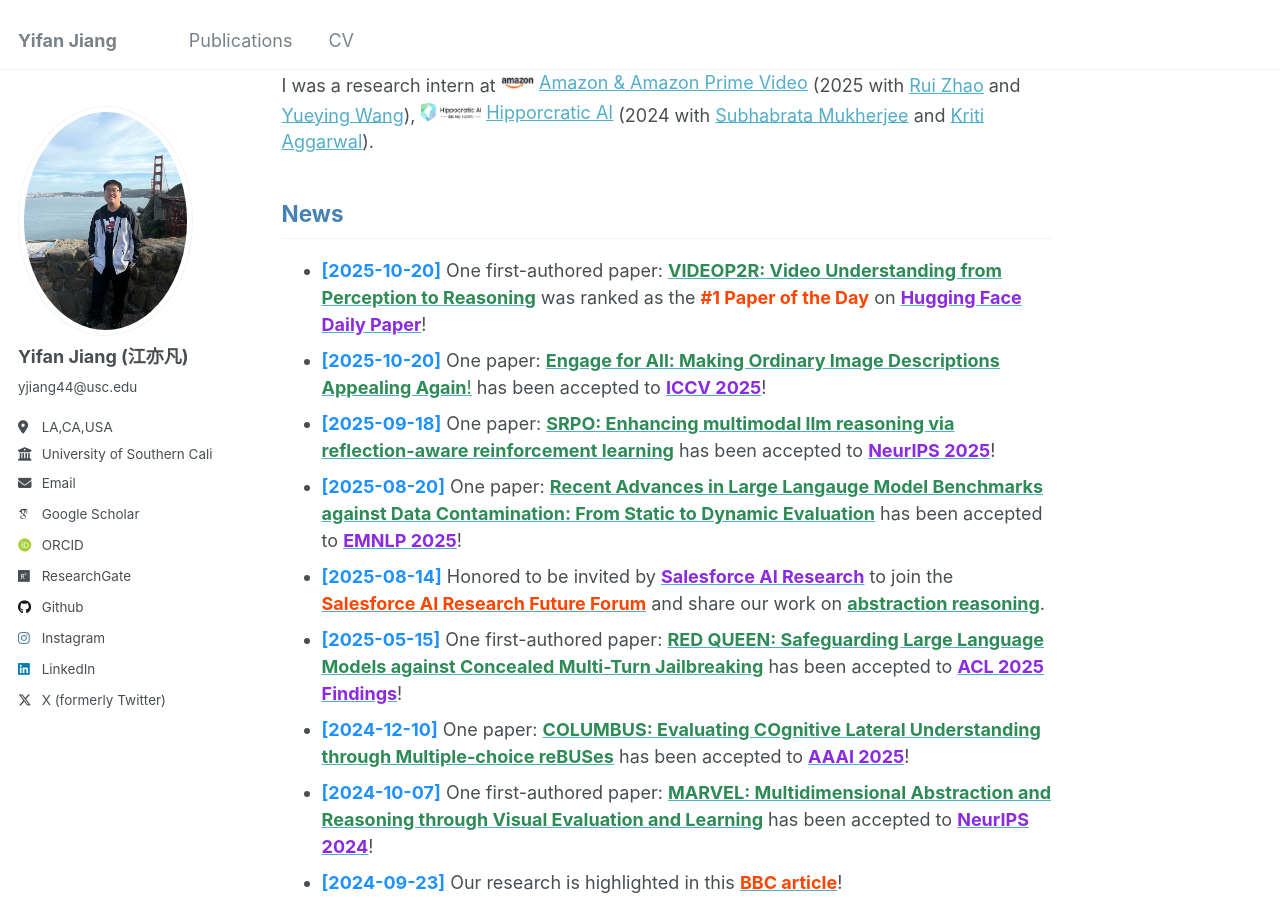
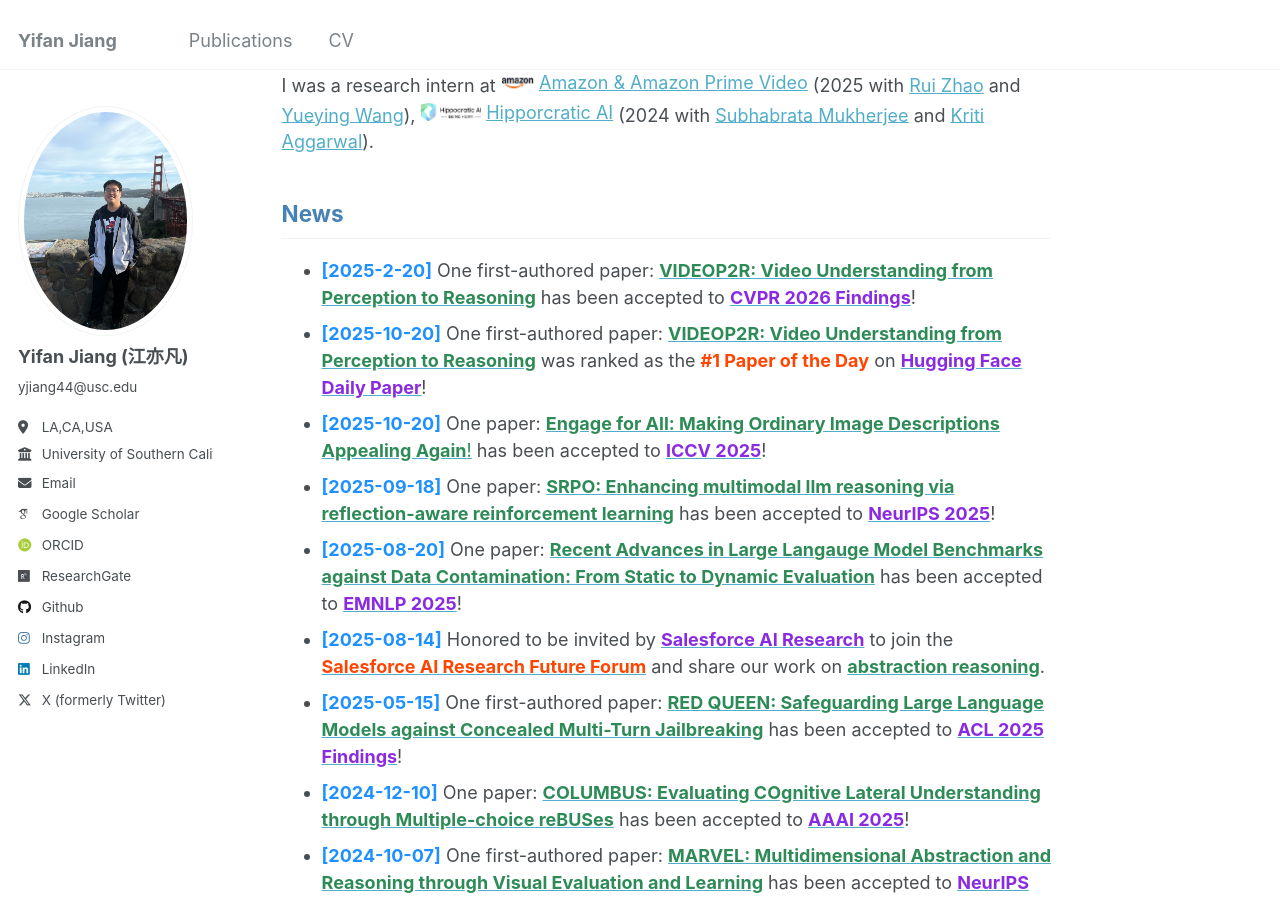
Before and after one commit to yifanJIANG-921/yifanJIANG-921.github.io, a Jekyll site: the page built from _pages/about.md, in a window 1280 px wide and 900 px high, scrolled down 898 px. Built offline with Jekyll 4.4.1, drawn with Linux system fonts in a browser that asks for light colours; some web fonts are replaced.

Commit message:
Update about.md

```diff
--- a/_pages/about.md
+++ b/_pages/about.md
@@ -21,6 +21,7 @@ I was a research intern at <a href="https://www.amazon.com/gp/video/storefront"
 
 
 ## <span style="color: #4682B4;">News</span>
+- **<span style="color: #1E90FF;">[2025-2-20]</span>** One first-authored paper: [<span style="color: #2E8B57;">**VIDEOP2R: Video Understanding from Perception to Reasoning**</span>](https://arxiv.org/pdf/2511.11113) has been accepted to [<span style="color: #8A2BE2;">**CVPR 2026 Findings**</span>](https://cvpr.thecvf.com/)!
 - **<span style="color: #1E90FF;">[2025-10-20]</span>** One first-authored paper: [<span style="color: #2E8B57;">**VIDEOP2R: Video Understanding from Perception to Reasoning**</span>](https://arxiv.org/pdf/2511.11113) was ranked as the <span style="color: #FF4500;">**#1 Paper of the Day**</span> on [<span style="color: #8A2BE2;">**Hugging Face Daily Paper**</span>](https://huggingface.co/papers/date/2025-11-19)!
 - **<span style="color: #1E90FF;">[2025-10-20]</span>** One paper: [<span style="color: #2E8B57;">**Engage for All: Making Ordinary Image Descriptions Appealing Again**!</span>](https://openaccess.thecvf.com/content/ICCV2025/html/Chen_Engage_for_All_Making_Ordinary_Image_Descriptions_Appealing_Again_ICCV_2025_paper.html) has been accepted to [<span style="color: #8A2BE2;">**ICCV 2025**</span>](https://iccv.thecvf.com/virtual/2025/index.html)!
 - **<span style="color: #1E90FF;">[2025-09-18]</span>** One paper: [<span style="color: #2E8B57;">**SRPO: Enhancing multimodal llm reasoning via reflection-aware reinforcement learning**</span>](https://arxiv.org/abs/2506.01713) has been accepted to [<span style="color: #8A2BE2;">**NeurIPS 2025**</span>](https://neurips.cc/)!
```
